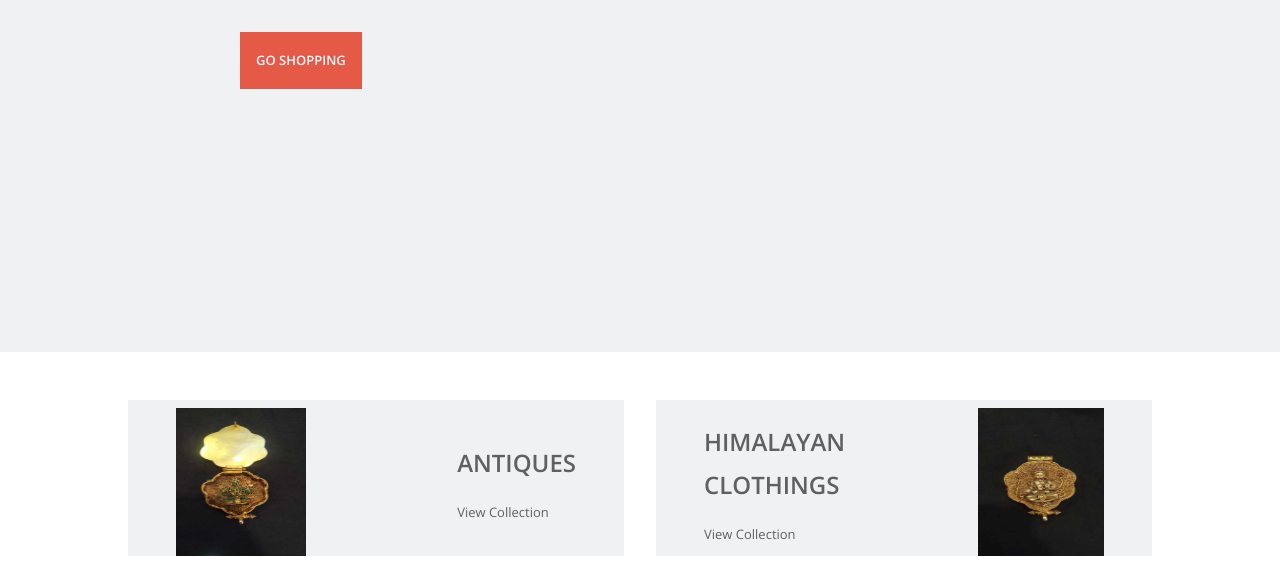
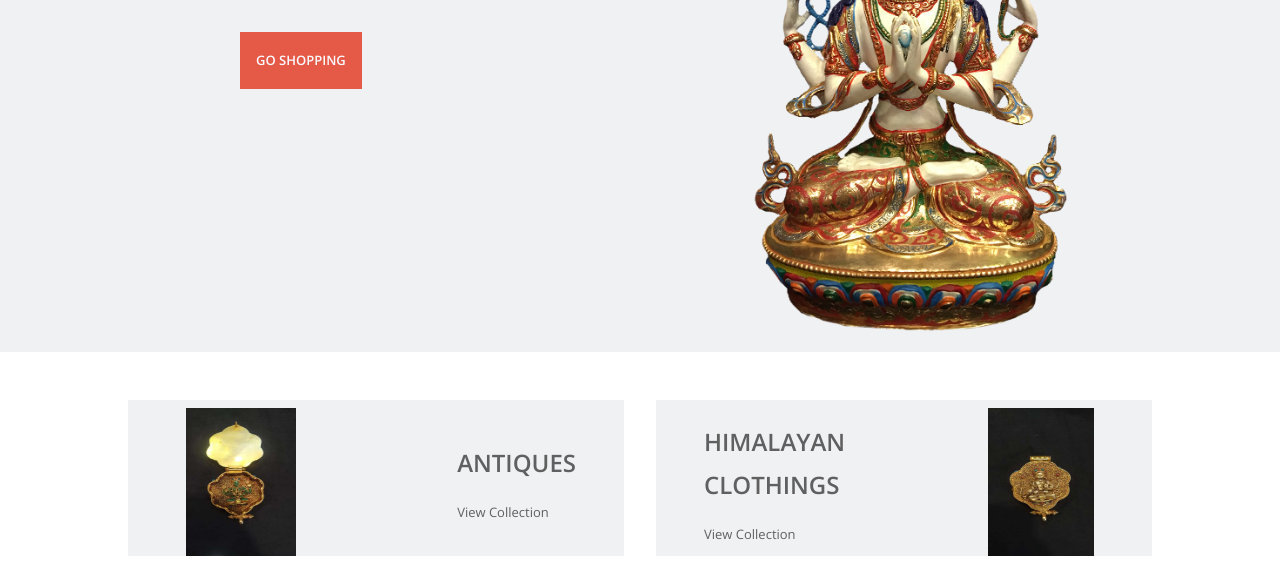
Before and after one commit to Algoartisans0/BoethangGonpo_version-1.1, a plain HTML site: page index.html in a window 1280 px wide. Shown: the part 448-1033 px from the top of the page. Drawn offline with nearby package versions, Linux system fonts and the light colour scheme; a web font is replaced by a local one.

Commit message:
link update

```diff
--- a/assets/css/styles.css
+++ b/assets/css/styles.css
@@ -315,7 +315,7 @@ img {
   display: flex;
   justify-content: space-between;
   align-items: center;
-  padding: 0 1.5rem;
+  padding: 0 1rem;
   background-color: var(--gray-color);
   transition: .3s;
 }
@@ -327,6 +327,8 @@ img {
 .collection__img{
   width: 216px;
   height: 148px;
+  padding-left: 10px;
+  padding-right: 10px;
 }
 
 .collection__title{
--- a/index.html
+++ b/index.html
@@ -79,7 +79,7 @@
           <a href="#featured" class="button">GO SHOPPING</a>
         </div>
 
-        <img src="assets/img/" alt="" class="home__img">
+        <img src="./home2.png" alt="" class="home__img">
       </div>
     </section>
 
```
Also changed, not shown: b5.png, b7.png, home2.png (added), pic6.webp (added).
